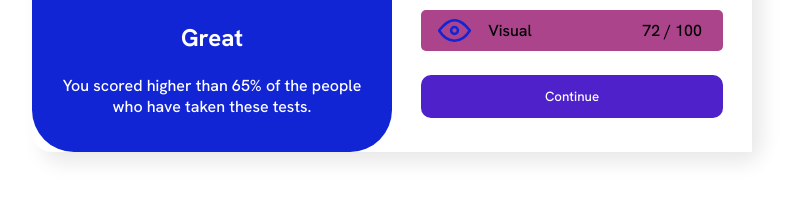
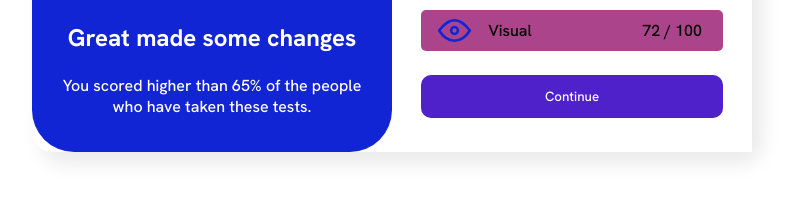
Before and after one commit to hyeo151/Frontend-Mentor-Projects, a plain HTML site: page 2_results-summary-component-main/index.html in a window 1280 px wide. Shown: the part 454-654 px from the top of the page, without its empty margins (248-1039 px from the left). Drawn offline with Linux system fonts and the light colour scheme.

Commit message:
made change from other account

```diff
--- a/2_results-summary-component-main/index.html
+++ b/2_results-summary-component-main/index.html
@@ -16,7 +16,7 @@
         <span>76</span>of 100
       </div>
 
-      <h2>Great</h2>
+      <h2>Great made some changes</h2>
       <p>You scored higher than 65% of the people who have taken these tests.</p>
     </div>
 
```
